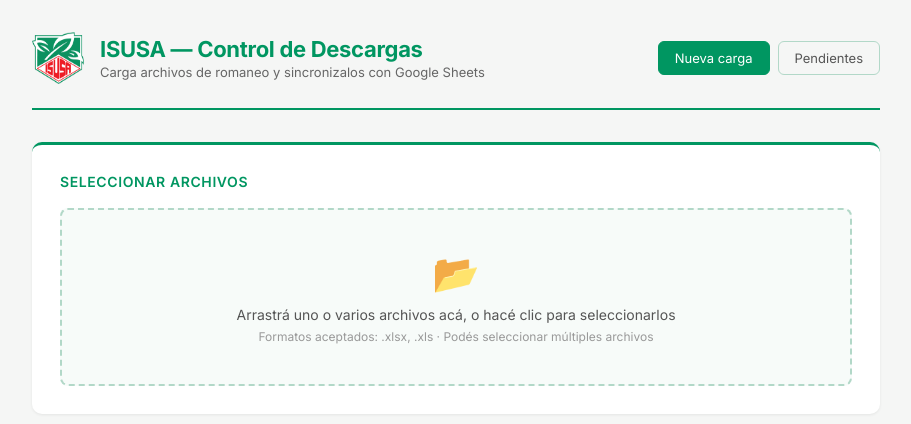
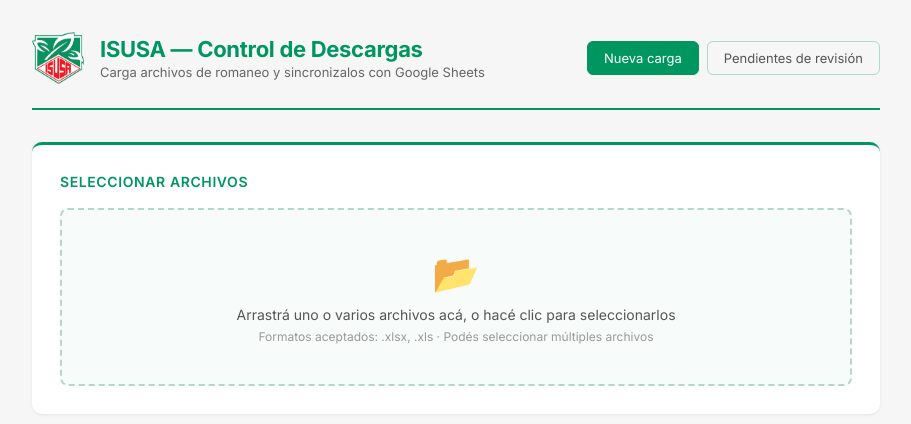
Before and after one commit to expedicion-ui/sheets-app, a React (Create React App) app in the folder frontend/: page / in a window 1280 px wide. Shown: the top 424 px of the page, without its empty margins (184-1095 px from the left). Built offline with nearby package versions, Linux system fonts and the light colour scheme; the HTML template or start-up script is replaced by a standard one.

Commit message:
fix: corregir texto recortado en navegacion del header

```diff
--- a/frontend/src/App.css
+++ b/frontend/src/App.css
@@ -27,6 +27,7 @@ body {
   margin-bottom: 32px;
   padding-bottom: 24px;
   border-bottom: 2px solid #009661;
+  flex-wrap: wrap;
 }
 
 .app-header-logo {
@@ -256,6 +257,7 @@ tbody td {
   display: flex;
   gap: 8px;
   flex-shrink: 0;
+  flex-wrap: wrap;
 }
 
 .nav-btn {
--- a/frontend/src/App.js
+++ b/frontend/src/App.js
@@ -295,7 +295,7 @@ export default function App() {
             Nueva carga
           </button>
           <button className={`nav-btn ${pantalla === 'pendientes' ? 'active' : ''}`} onClick={() => setPantalla('pendientes')}>
-            Pendientes {pendientes.length > 0 && <span className="badge">{pendientes.length}</span>}
+            Pendientes de revisión {pendientes.length > 0 && <span className="badge">{pendientes.length}</span>}
           </button>
         </nav>
       </div>
```
